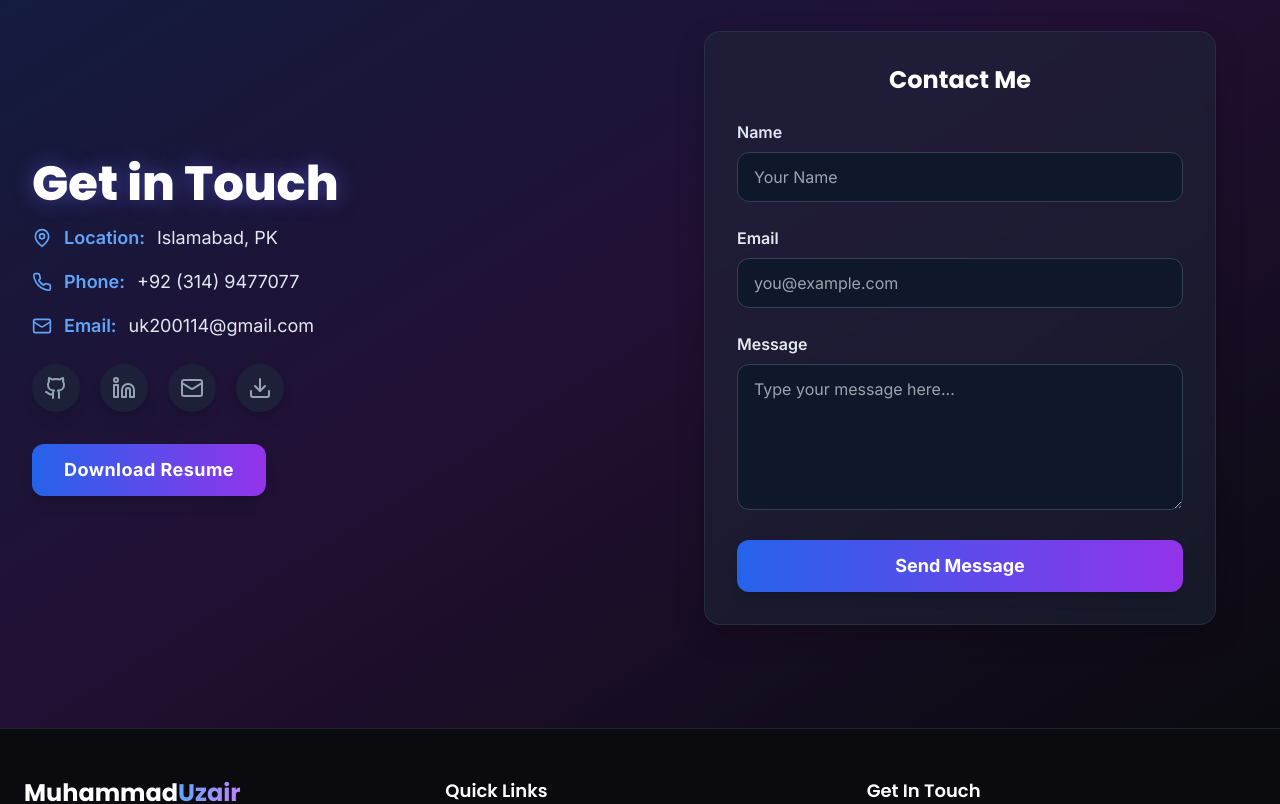
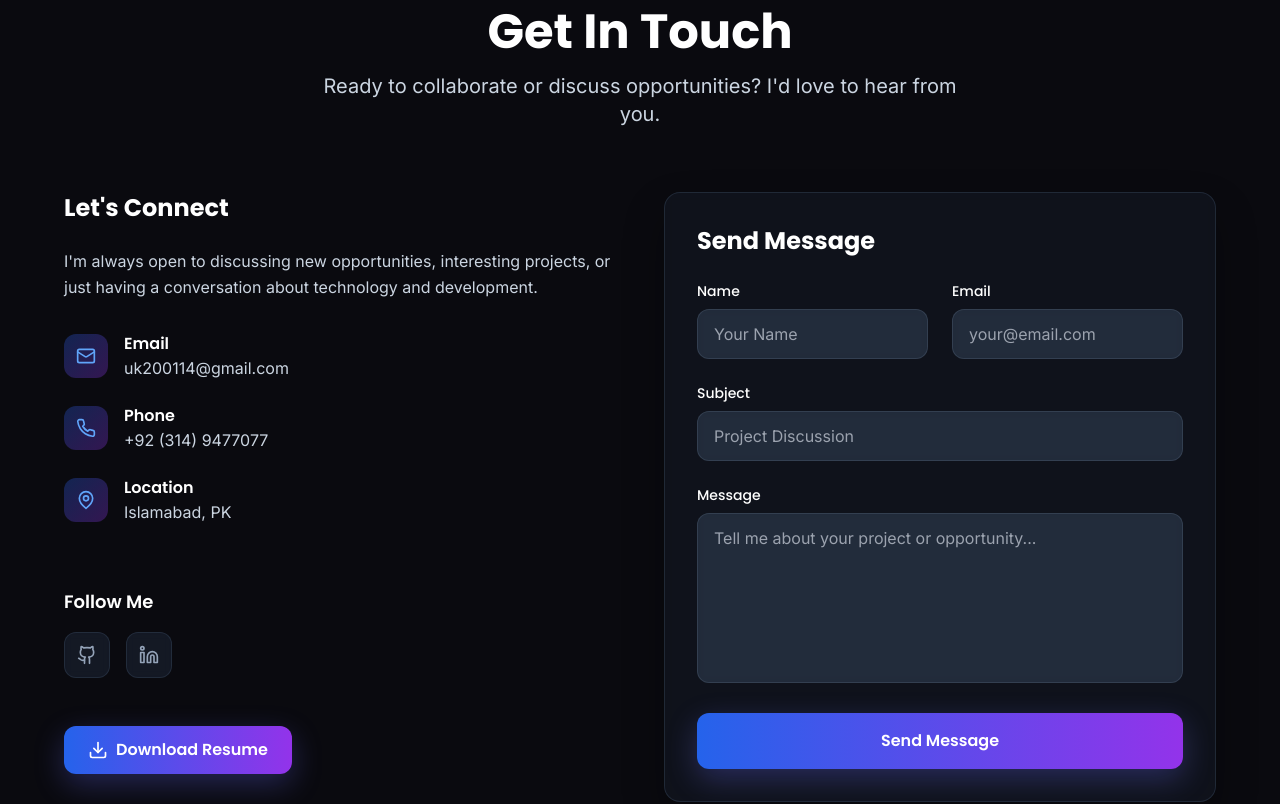
Before and after one commit to MuhammadUzair16/uzair-portfolio, a React (Vite) app: page / in a window 1280 px wide. Shown: the part 4780-5584 px from the top of the page. Built offline with nearby package versions, Linux system fonts and the light colour scheme.

Commit message:
Chanegs in contact file

```diff
--- a/src/components/Contact.tsx
+++ b/src/components/Contact.tsx
@@ -1,5 +1,4 @@
 import React, { useState } from "react";
-// ...other imports
 import { MapPin, Phone, Mail, Github, Linkedin, Download } from "lucide-react";
 
 const Contact = () => {
@@ -31,84 +30,101 @@ const Contact = () => {
   };
 
   return (
-    <section id="contact" className="py-20 bg-[#0A0A0F] min-h-screen flex items-center relative overflow-hidden">
-      {/* Full-section Gradient background accent */}
-      <div className="absolute inset-0 bg-gradient-to-br from-blue-900/40 via-purple-900/30 to-transparent pointer-events-none z-0" />
-      <div className="w-full flex flex-col md:flex-row h-auto md:h-[70vh] min-h-[500px] relative z-10">
-        {/* Left Side: Enhanced Get in Touch */}
-        <div className="flex flex-col justify-center items-center md:items-start w-full md:w-1/2 px-4 sm:px-8 py-8">
-          {/* Heading with glow */}
-          <h2 className="text-3xl sm:text-4xl md:text-5xl font-extrabold text-white mb-4 text-center md:text-left text-glow" style={{ fontFamily: 'Poppins, Inter, sans-serif' }}>
-            Get in Touch
+    <section id="contact" className="py-20 bg-[#0A0A0F]">
+      <div className="container mx-auto px-6">
+        <div className="text-center mb-16">
+          <h2 className="text-4xl md:text-5xl font-bold text-white mb-4" style={{ fontFamily: 'Poppins, Inter, sans-serif' }}>
+            Get In Touch
           </h2>
-          {/* Contact Info Group */}
-          <div className="flex flex-col gap-4 mb-6">
-            <div className="flex items-center gap-3 text-slate-200 text-base sm:text-lg">
-              <MapPin className="w-5 h-5 text-blue-400" />
-              <span className="font-semibold text-blue-400">Location:</span>
-              <span>Islamabad, PK</span>
+          <p className="text-xl text-slate-300 max-w-2xl mx-auto" style={{ fontFamily: 'Inter, DM Sans, sans-serif' }}>
+            Ready to collaborate or discuss opportunities? I'd love to hear from you.
+          </p>
         </div>
-            <div className="flex items-center gap-3 text-slate-200 text-base sm:text-lg">
-              <Phone className="w-5 h-5 text-blue-400" />
-              <span className="font-semibold text-blue-400">Phone:</span>
-              <a href="tel:+923149477077" className="hover:text-blue-400 transition-colors">+92 (314) 9477077</a>
+        <div className="grid lg:grid-cols-2 gap-12 max-w-6xl mx-auto">
+          {/* Contact Info */}
+          <div className="space-y-8">
+            <div>
+              <h3 className="text-2xl font-bold text-white mb-6" style={{ fontFamily: 'Poppins, Inter, sans-serif' }}>
+                Let's Connect
+              </h3>
+              <p className="text-slate-300 mb-8 leading-relaxed" style={{ fontFamily: 'Inter, DM Sans, sans-serif' }}>
+                I'm always open to discussing new opportunities, interesting projects,
+                or just having a conversation about technology and development.
+              </p>
             </div>
-            <div className="flex items-center gap-3 text-slate-200 text-base sm:text-lg">
+            <div className="space-y-6">
+              <div className="flex items-center gap-4">
+                <div className="p-3 bg-gradient-to-br from-blue-600/30 to-purple-600/30 rounded-xl">
                   <Mail className="w-5 h-5 text-blue-400" />
-              <span className="font-semibold text-blue-400">Email:</span>
-              <a href="mailto:uk200114@gmail.com" className="hover:text-blue-400 transition-colors">uk200114@gmail.com</a>
+                </div>
+                <div>
+                  <p className="text-white font-semibold" style={{ fontFamily: 'Poppins, Inter, sans-serif' }}>Email</p>
+                  <a href="mailto:uk200114@gmail.com" className="text-slate-300 hover:text-blue-400 transition-colors">
+                    uk200114@gmail.com
+                  </a>
                 </div>
               </div>
-          {/* Social Links Group */}
-          <div className="flex gap-5 mb-8">
+              <div className="flex items-center gap-4">
+                <div className="p-3 bg-gradient-to-br from-blue-600/30 to-purple-600/30 rounded-xl">
+                  <Phone className="w-5 h-5 text-blue-400" />
+                </div>
+                <div>
+                  <p className="text-white font-semibold" style={{ fontFamily: 'Poppins, Inter, sans-serif' }}>Phone</p>
+                  <a href="tel:+923149477077" className="text-slate-300 hover:text-blue-400 transition-colors">
+                    +92 (314) 9477077
+                  </a>
+                </div>
+              </div>
+              <div className="flex items-center gap-4">
+                <div className="p-3 bg-gradient-to-br from-blue-600/30 to-purple-600/30 rounded-xl">
+                  <MapPin className="w-5 h-5 text-blue-400" />
+                </div>
+                <div>
+                  <p className="text-white font-semibold" style={{ fontFamily: 'Poppins, Inter, sans-serif' }}>Location</p>
+                  <p className="text-slate-300">Islamabad, PK</p>
+                </div>
+              </div>
+            </div>
+            {/* Social Links */}
+            <div className="pt-8">
+              <h4 className="text-lg font-semibold text-white mb-4" style={{ fontFamily: 'Poppins, Inter, sans-serif' }}>
+                Follow Me
+              </h4>
+              <div className="flex gap-4">
                 <a
                   href="https://github.com/muhammaduzair16"
                   target="_blank"
                   rel="noopener noreferrer"
-              className="p-3 bg-slate-800/60 rounded-full text-slate-400 hover:text-white hover:bg-blue-600/30 transition-colors shadow-lg"
-              aria-label="GitHub"
+                  className="p-3 bg-slate-800/50 backdrop-blur-sm border border-slate-700/50 rounded-xl text-slate-400 hover:text-white hover:bg-gradient-to-br hover:from-blue-600 hover:to-purple-600 hover:border-blue-500/50 transition-all duration-300"
                 >
-              <Github className="w-6 h-6" />
+                  <Github className="w-5 h-5" />
                 </a>
                 <a
                   href="https://www.linkedin.com/in/muhammad-uzair-07920a294"
                   target="_blank"
                   rel="noopener noreferrer"
-              className="p-3 bg-slate-800/60 rounded-full text-slate-400 hover:text-white hover:bg-blue-600/30 transition-colors shadow-lg"
-              aria-label="LinkedIn"
+                  className="p-3 bg-slate-800/50 backdrop-blur-sm border border-slate-700/50 rounded-xl text-slate-400 hover:text-white hover:bg-gradient-to-br hover:from-blue-600 hover:to-purple-600 hover:border-blue-500/50 transition-all duration-300"
                 >
-              <Linkedin className="w-6 h-6" />
+                  <Linkedin className="w-5 h-5" />
                 </a>
-            <a
-              href="mailto:uk200114@gmail.com"
-              className="p-3 bg-slate-800/60 rounded-full text-slate-400 hover:text-white hover:bg-blue-600/30 transition-colors shadow-lg"
-              aria-label="Email"
-            >
-              <Mail className="w-6 h-6" />
-            </a>
+              </div>
+            </div>
+            {/* Resume Download */}
+            <div className="pt-4">
               <a
                 href="/uzairresume.pdf"
                 download
-              className="p-3 bg-slate-800/60 rounded-full text-slate-400 hover:text-white hover:bg-blue-600/30 transition-colors shadow-lg"
-              aria-label="Download Resume"
+                className="inline-flex items-center gap-2 bg-gradient-to-r from-blue-600 to-purple-600 text-white px-6 py-3 rounded-xl font-semibold hover:from-blue-700 hover:to-purple-700 shadow-[0_10px_30px_rgba(99,102,241,0.3)] hover:shadow-[0_15px_40px_rgba(99,102,241,0.4)] transition-all duration-300" style={{ fontFamily: 'Poppins, Inter, sans-serif' }}
               >
-              <Download className="w-6 h-6" />
-            </a>
-          </div>
-          {/* Download Resume Button */}
-          <a
-            href="/uzairresume.pdf"
-            download
-            className="inline-block px-8 py-3 rounded-xl bg-gradient-to-r from-blue-600 to-purple-600 text-white font-bold shadow-lg hover:from-blue-700 hover:to-purple-700 transition-all text-center text-lg tracking-wide"
-          >
+                <Download className="w-5 h-5" />
                 Download Resume
               </a>
             </div>
-        {/* Right Side: Contact Form in Card */}
-        <div className="flex flex-col justify-center items-center w-full md:w-1/2 h-full mt-8 md:mt-0 px-4 sm:px-0">
-          <div className="w-full max-w-md sm:max-w-lg bg-slate-800/50 backdrop-blur-sm border border-slate-700/50 rounded-2xl shadow-[0_10px_30px_rgba(0,0,0,0.2)] p-4 sm:p-8 relative">
-            <h3 className="text-2xl font-bold text-white mb-6 text-center" style={{ fontFamily: 'Poppins, Inter, sans-serif' }}>
-              Contact Me
+          </div>
+          {/* Contact Form */}
+          <div className="bg-slate-800/30 backdrop-blur-sm border border-slate-700/50 rounded-2xl p-8 shadow-[0_20px_40px_rgba(0,0,0,0.3)] relative">
+            <h3 className="text-2xl font-bold text-white mb-6" style={{ fontFamily: 'Poppins, Inter, sans-serif' }}>
+              Send Message
             </h3>
             {showPopup && (
               <div className="absolute top-4 left-1/2 transform -translate-x-1/2 bg-green-600 text-white px-6 py-3 rounded-xl shadow-lg z-20 text-center text-base font-semibold animate-fade-in">
@@ -116,8 +132,9 @@ const Contact = () => {
               </div>
             )}
             <form onSubmit={handleSubmit} className="space-y-6" autoComplete="off">
+              <div className="grid md:grid-cols-2 gap-6">
                 <div>
-                <label htmlFor="name" className="block text-slate-200 font-semibold mb-2">
+                  <label htmlFor="name" className="block text-sm font-medium text-white mb-2" style={{ fontFamily: 'Poppins, Inter, sans-serif' }}>
                     Name
                   </label>
                   <input
@@ -125,12 +142,12 @@ const Contact = () => {
                     name="name"
                     type="text"
                     required
-                  className="w-full px-4 py-3 rounded-xl bg-slate-900 border border-slate-700 text-slate-100 focus:outline-none focus:ring-2 focus:ring-blue-500"
+                    className="w-full px-4 py-3 bg-slate-700/50 backdrop-blur-sm border border-slate-600/50 rounded-xl text-white focus:outline-none focus:border-blue-500 focus:bg-slate-600/50 transition-all duration-300"
                     placeholder="Your Name"
                   />
                 </div>
                 <div>
-                <label htmlFor="email" className="block text-slate-200 font-semibold mb-2">
+                  <label htmlFor="email" className="block text-sm font-medium text-white mb-2" style={{ fontFamily: 'Poppins, Inter, sans-serif' }}>
                     Email
                   </label>
                   <input
@@ -138,29 +155,52 @@ const Contact = () => {
                     name="email"
                     type="email"
                     required
-                  className="w-full px-4 py-3 rounded-xl bg-slate-900 border border-slate-700 text-slate-100 focus:outline-none focus:ring-2 focus:ring-blue-500"
-                  placeholder="you@example.com"
+                    className="w-full px-4 py-3 bg-slate-700/50 backdrop-blur-sm border border-slate-600/50 rounded-xl text-white focus:outline-none focus:border-blue-500 focus:bg-slate-600/50 transition-all duration-300"
+                    placeholder="your@email.com"
+                  />
+                </div>
+              </div>
+              <div>
+                <label htmlFor="subject" className="block text-sm font-medium text-white mb-2" style={{ fontFamily: 'Poppins, Inter, sans-serif' }}>
+                  Subject
+                </label>
+                <input
+                  id="subject"
+                  name="subject"
+                  type="text"
+                  required
+                  className="w-full px-4 py-3 bg-slate-700/50 backdrop-blur-sm border border-slate-600/50 rounded-xl text-white focus:outline-none focus:border-blue-500 focus:bg-slate-600/50 transition-all duration-300"
+                  placeholder="Project Discussion"
                 />
               </div>
               <div>
-                <label htmlFor="message" className="block text-slate-200 font-semibold mb-2">
+                <label htmlFor="message" className="block text-sm font-medium text-white mb-2" style={{ fontFamily: 'Poppins, Inter, sans-serif' }}>
                   Message
                 </label>
                 <textarea
                   id="message"
                   name="message"
-                  rows={5}
+                  rows={6}
                   required
-                  className="w-full px-4 py-3 rounded-xl bg-slate-900 border border-slate-700 text-slate-100 focus:outline-none focus:ring-2 focus:ring-blue-500"
-                  placeholder="Type your message here..."
+                  className="w-full px-4 py-3 bg-slate-700/50 backdrop-blur-sm border border-slate-600/50 rounded-xl text-white focus:outline-none focus:border-blue-500 focus:bg-slate-600/50 transition-all duration-300 resize-none"
+                  placeholder="Tell me about your project or opportunity..."
                 ></textarea>
               </div>
               <button
                 type="submit"
-                className="w-full py-3 rounded-xl bg-gradient-to-r from-blue-600 to-purple-600 text-white font-bold text-lg shadow-lg hover:from-blue-700 hover:to-purple-700 transition-all"
                 disabled={loading}
+                className="w-full bg-gradient-to-r from-blue-600 to-purple-600 text-white px-6 py-4 rounded-xl font-semibold hover:from-blue-700 hover:to-purple-700 shadow-[0_10px_30px_rgba(99,102,241,0.3)] hover:shadow-[0_15px_40px_rgba(99,102,241,0.4)] transition-all duration-300 flex items-center justify-center gap-2 disabled:opacity-50" style={{ fontFamily: 'Poppins, Inter, sans-serif' }}
               >
-                {loading ? "Sending..." : "Send Message"}
+                {loading ? (
+                  <>
+                    <div className="animate-spin rounded-full h-5 w-5 border-b-2 border-white" />
+                    Sending...
+                  </>
+                ) : (
+                  <>
+                    Send Message
+                  </>
+                )}
               </button>
             </form>
           </div>
```
Also changed, not shown: public/Capture.PNG (added). Lines whose indentation alone changed are shown as unchanged.
